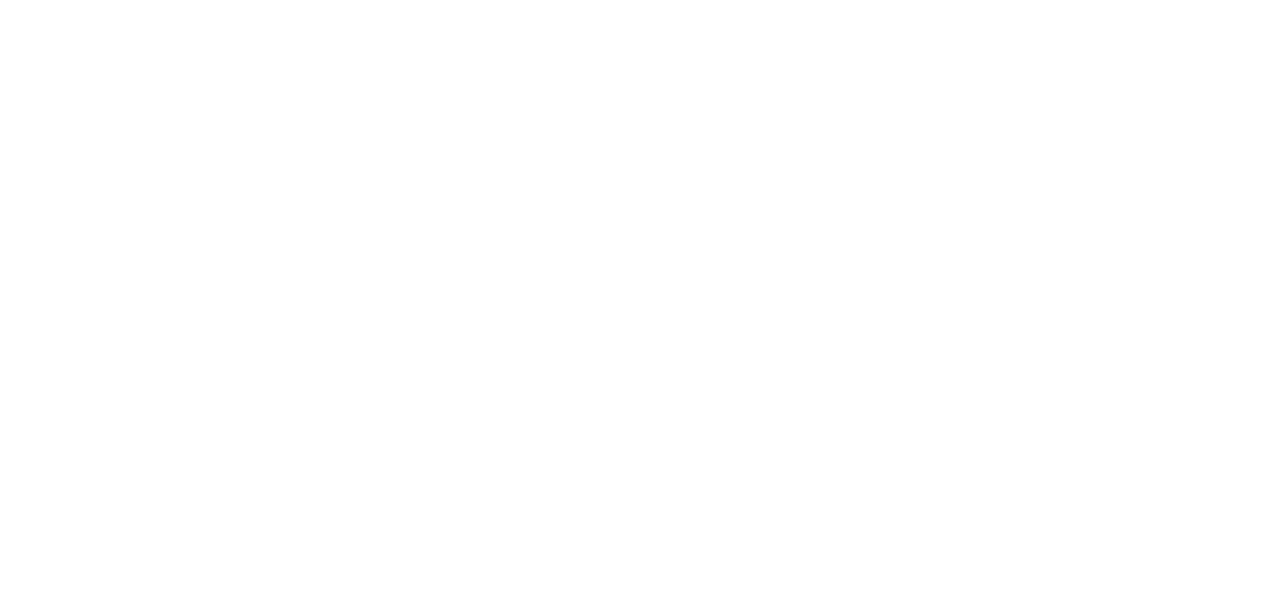
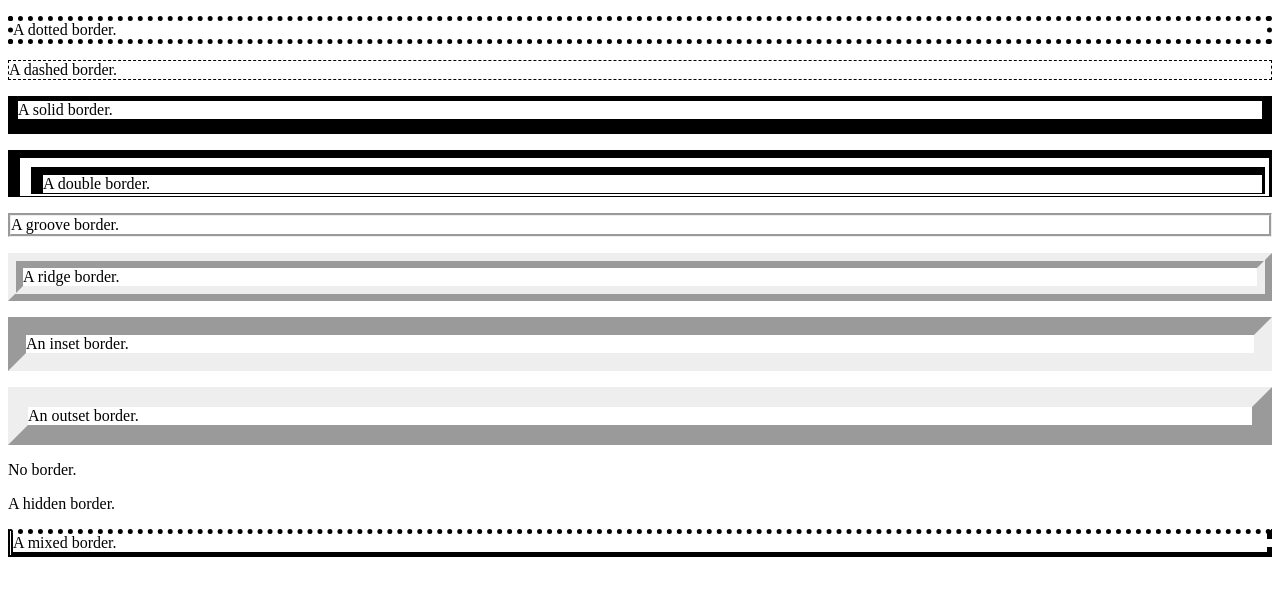
Before and after one commit to vaan-github/CSS, a plain HTML site: page Part1_CSS_Tutorial/8_CSS_Borders/2.border-width/index.html in a window 1280 px wide. Drawn offline with Linux system fonts and the light colour scheme.

```diff
--- a/Part1_CSS_Tutorial/8_CSS_Borders/2.border-width/index.html
+++ b/Part1_CSS_Tutorial/8_CSS_Borders/2.border-width/index.html
@@ -5,3 +5,83 @@
 
 The width can be set as a specific size (in px, pt, cm, em, etc) or by using one of the three pre-defined values: thin, medium, or thick.
 -->
+
+<!DOCTYPE html>
+<html lang="en">
+
+<head>
+    <meta charset="UTF-8">
+    <meta name="viewport" content="width=device-width, initial-scale=1.0">
+    <title>Document</title>
+    <style>
+        .dotted {
+            border-style: dotted;
+            border-width: 5px;
+        }
+
+        .dashed {
+            border-style: dashed;
+            border-width: thin;
+        }
+
+        .solid {
+            border-style: solid;
+            border-width: 5px 10px 15px; /* top bottom {left-right} */
+        }
+
+        .double {
+            border-style: double;
+            border-width: 25px 10px 4px 35px; /* 25px top, 10px right, 4px bottom and 35px left */
+        }
+
+        .groove {
+            border-style: groove;
+            border-width:  medium;
+        }
+
+        .ridge {
+            border-style: ridge;
+            border-width:  15px 15px; /* 15px top and bottom, 15px on the sides */
+
+        }
+
+        .inset {
+            border-style: inset;
+            border-width:  5mm;
+        }
+
+        .outset {
+            border-style: outset;
+            border-width:  15pt;
+        }
+
+        .none {
+            border-style: none;
+        }
+
+        .hidden {
+            border-style: hidden;
+        }
+
+        .mix {
+            border-style: dotted dashed solid double;
+            border-width:  thick;
+        }
+    </style>
+</head>
+
+<body>
+    <p class="dotted">A dotted border.</p>
+    <p class="dashed">A dashed border.</p>
+    <p class="solid">A solid border.</p>
+    <p class="double">A double border.</p>
+    <p class="groove">A groove border.</p>
+    <p class="ridge">A ridge border.</p>
+    <p class="inset">An inset border.</p>
+    <p class="outset">An outset border.</p>
+    <p class="none">No border.</p>
+    <p class="hidden">A hidden border.</p>
+    <p class="mix">A mixed border.</p>
+</body>
+
+</html>
```
Also changed, not shown: Part1_CSS_Tutorial/8_CSS_Borders/3.border-color/index.html (added, +26 -0 lines), zNotes/Digital_Screen_Units.txt.
